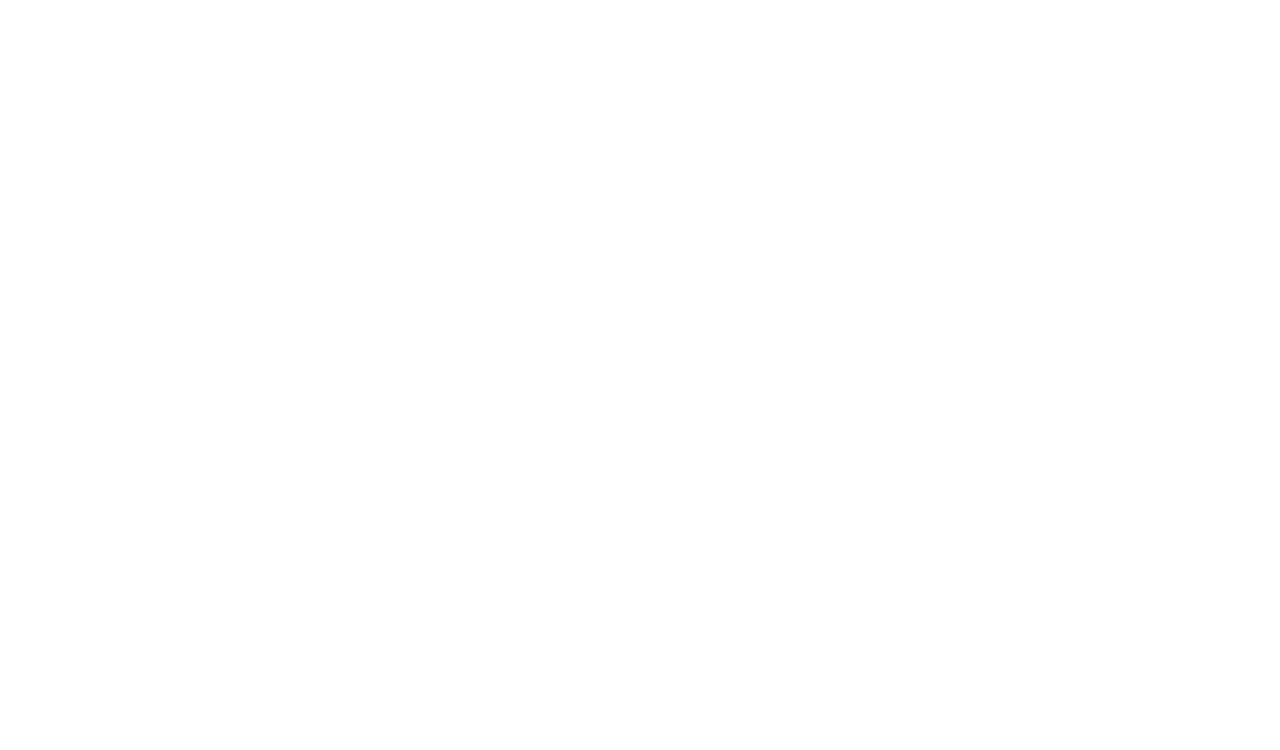
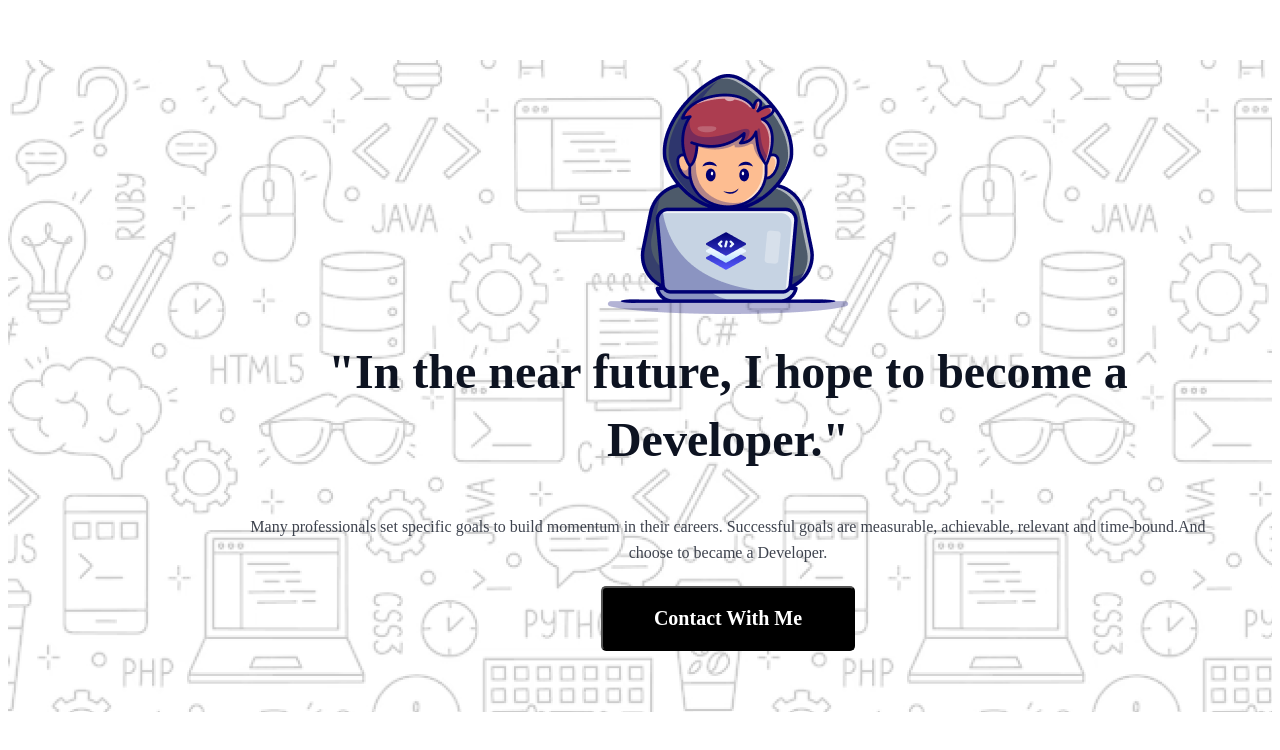
Before and after one commit to UmmayHafsa01/Assignment-1, a plain HTML site: page index.html in a window 1280 px wide. Drawn offline with Linux system fonts and the light colour scheme; a web font is replaced by a local one.

Commit message:
added banner page

```diff
--- a/index.html
+++ b/index.html
@@ -4,9 +4,22 @@
     <meta charset="UTF-8">
     <meta name="viewport" content="width=device-width, initial-scale=1.0">
     <title>Portfolio website</title>
+    <link rel="stylesheet" href="styles/style.css">
 </head>
 <body>
     <header>
+        <div class="banner">
+            <div class="banner-container">
+                <div class="banner-img">
+                    <img src="assets/Group.png" alt="">
+                </div>
+                <div class="banner-content">
+                    <h3 class="banner-title">"In the near future, I hope to become a Developer."</h3>
+                    <p class="banner-description">Many professionals set specific goals to build momentum in their careers. Successful goals are measurable, achievable, relevant and time-bound.And choose to became a Developer.</p>
+                    <button class="banner-btn">Contact With Me </button>
+                </div>
+            </div>
+        </div>
 
     </header>
     <main>
--- /dev/null
+++ b/styles/style.css
@@ -0,0 +1,69 @@
+@import url('https://fonts.googleapis.com/css2?family=Azeret+Mono:ital,wght@0,100..900;1,100..900&display=swap');
+
+
+/*banner style*/
+.banner{
+    max-width: 1440px;
+    height: 652px;
+    margin: 0 0;
+    margin-top: 60px;
+    background-image: url('../assets/Hero-bg.png');
+    background-size: cover;
+
+}
+.banner-container{
+width: 998px;
+height: 581px;
+margin: 26px 221px 45px 221px;
+display: flex;
+flex-direction: column;
+justify-content: center;
+align-items: center;
+}
+.banner-content{
+width: 998px;
+height: 309px;
+display: flex;
+flex-direction: column;
+justify-content: flex-start;
+align-items: center;
+padding: 0px;
+}
+.banner-title{
+    color: rgb(13, 19, 33);
+    font-family: Azeret Mono;
+    font-size: 48px;
+    font-weight: 800;
+    line-height: 68px;
+    letter-spacing: 0%;
+    text-align: center;
+    margin: 20px 0px;
+}
+.banner-description{
+    color: rgba(45, 50, 62, 0.919);
+    font-family: Azeret Mono;
+    font-size: 16px;
+    font-weight: 400;
+    line-height: 26px;
+    letter-spacing: 0%;
+    text-align: center;
+    margin: 20px 0px;
+}
+.banner-btn{
+    color: rgb(255, 255, 255);
+    font-family: Azeret Mono;
+    font-size: 20px;
+    font-weight: 600;
+    line-height: 23px;
+    letter-spacing: 0%;
+    text-align: center;
+    background-color: black;
+    width: 254px;
+    height: 65px;
+    display: flex;
+    flex-direction: row;
+    justify-content: center;
+    align-items: center;
+    padding: 21px 24px 21px 24px;
+    border-radius: 5px;
+}
```
Also changed, not shown: assets/Group 3.png (added), assets/Group 4.png (added), assets/Group.png (added), assets/Hero-bg.png (added), assets/Layer_1.png (added), assets/css.png (added), assets/facebook.png (added), assets/github.png (added), assets/handshake.jpg (added), assets/html.png (added), assets/js.png (added), assets/linkedin-icon 1.png (added), assets/mongodb.png (added), assets/nodejs.png (added), 1 more files.
